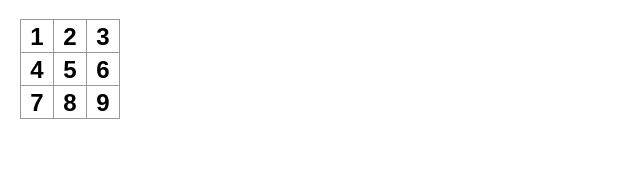
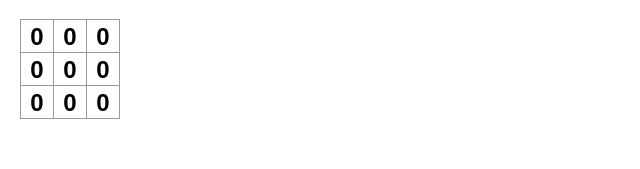
Before and after one commit to muskanqed/ReactJS_TicTacToe_App, a React (Create React App) app: page / in a window 1280 px wide. Shown: the top 169 px of the page, without its empty margins (0-640 px from the left). Built offline with nearby package versions, Linux system fonts and the light colour scheme.

Commit message:
Making interactive component

```diff
--- a/src/App.js
+++ b/src/App.js
@@ -5,19 +5,19 @@ export default function Board() {
   return (
     <>
       <div className="board-row">
-        <Square value="1" />
-        <Square value="2" />
-        <Square value="3" />
+        <Square />
+        <Square />
+        <Square />
       </div>
       <div className="board-row">
-        <Square value="4" />
-        <Square value="5" />
-        <Square value="6" />
+        <Square />
+        <Square />
+        <Square />
       </div>
       <div className="board-row">
-        <Square value="7" />
-        <Square value="8" />
-        <Square value="9" />
+        <Square />
+        <Square />
+        <Square />
       </div>
     </>
   );
--- a/src/Components/Square.jsx
+++ b/src/Components/Square.jsx
@@ -1,15 +1,14 @@
-import React from "react";
+import React, {useState} from "react";
 
-function Square({ value }) {
+function Square() {
+
+const [value,setValue] = useState(0)
   function handleClick() {
-      console.log('clicked!');
+   setValue('X');
   }
 
   return (
-      <button
-        className="square"
-        onClick={handleClick}
-      >
+    <button className="square" onClick={handleClick}>
       {value}
     </button>
   );
```
Lines whose indentation alone changed are shown as unchanged.
